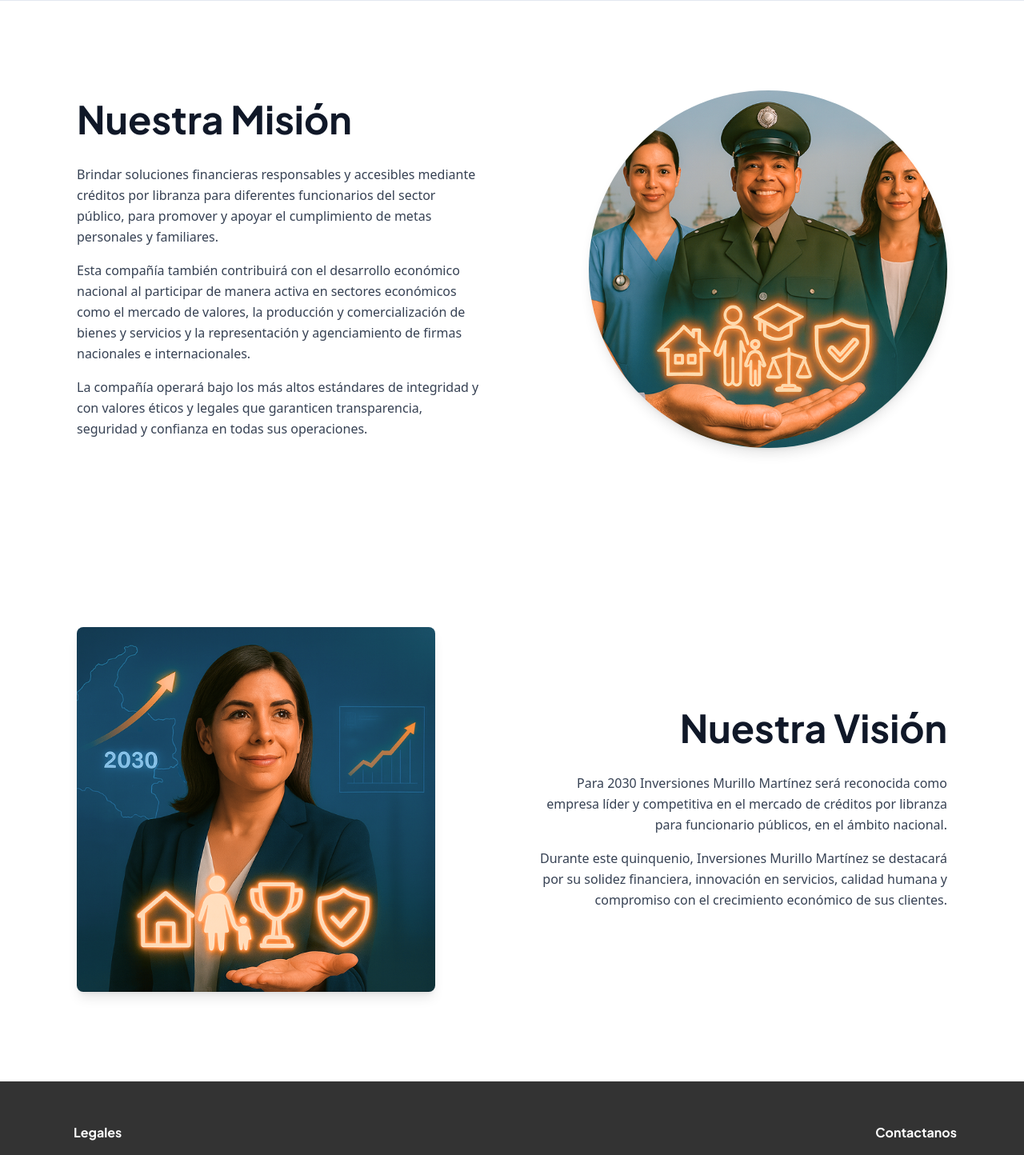
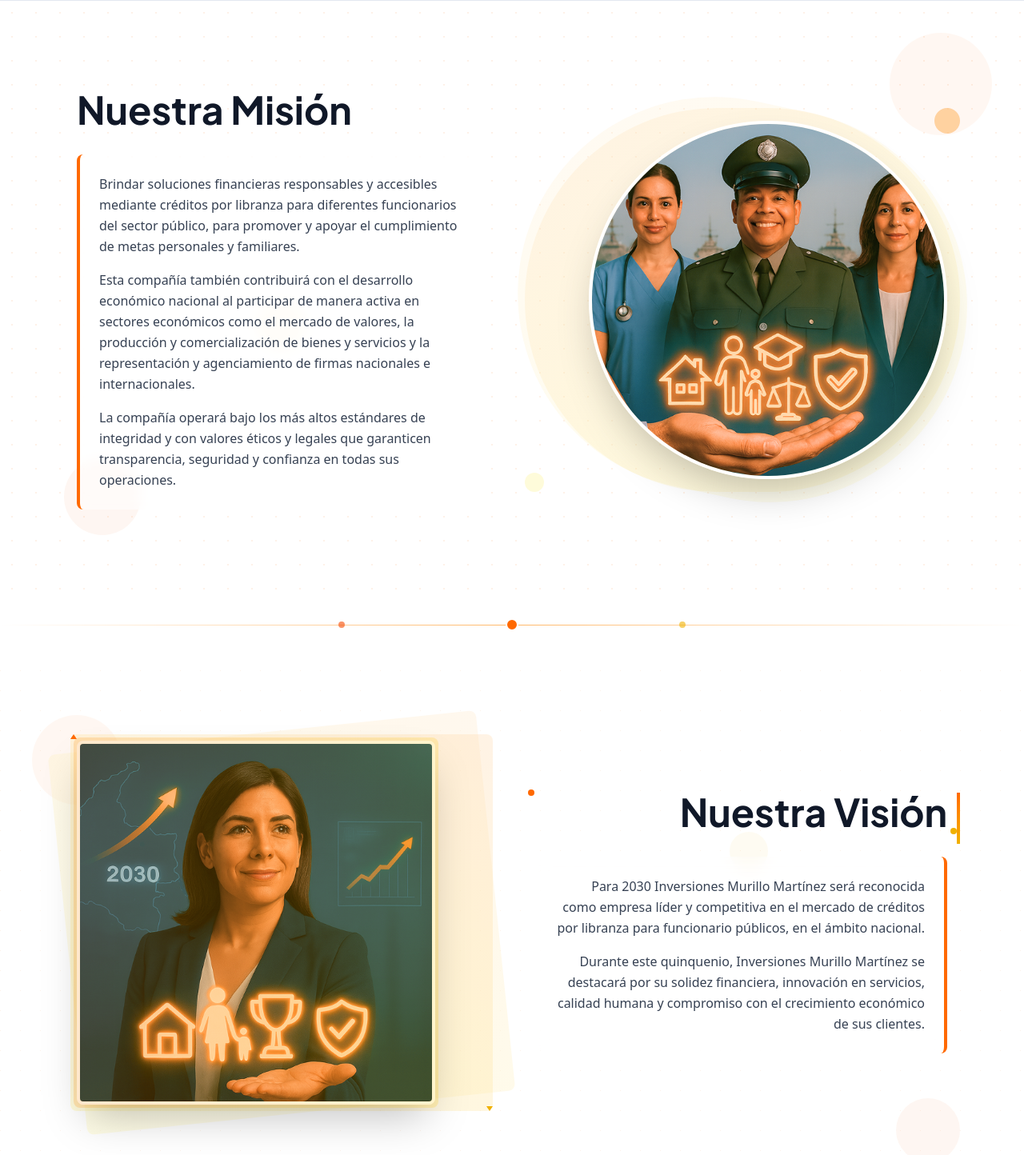
Before and after one commit to OliverVlz/sistema-creditos.client, a React (Vite) app: page /about in a window 1280 px wide. Shown: the part 80-1524 px from the top of the page at 80% size. Built offline with nearby package versions, Linux system fonts and the light colour scheme.

Commit message:
cleaning

```diff
--- a/src/modules/landing/pages/AboutPage/components/MissionVision.tsx
+++ b/src/modules/landing/pages/AboutPage/components/MissionVision.tsx
@@ -5,15 +5,32 @@
   return (
     <>
       {/* Sección Misión */}
-      <section className="w-full bg-white py-20 md:py-28">
-        <div className="mx-auto max-w-6xl px-4 sm:px-6 lg:px-8">
+      <section className="w-full bg-white py-20 md:py-28 relative overflow-hidden">
+        {/* Elementos decorativos de fondo */}
+        <div className="absolute inset-0 opacity-5">
+          <div className="absolute top-10 right-10 w-32 h-32 bg-orange-500 rounded-full"></div>
+          <div className="absolute bottom-20 left-20 w-24 h-24 bg-orange-600 rounded-full"></div>
+          <div className="absolute top-1/2 left-1/4 w-16 h-16 bg-yellow-500 rounded-full"></div>
+        </div>
+
+        {/* Patrón de puntos sutil */}
+        <div className="absolute inset-0 opacity-10">
+          <div className="absolute inset-0" style={{
+            backgroundImage: 'radial-gradient(circle, #f97316 1px, transparent 1px)',
+            backgroundSize: '30px 30px'
+          }}></div>
+        </div>
+
+        <div className="mx-auto max-w-6xl px-4 sm:px-6 lg:px-8 relative z-10">
           <div className="grid grid-cols-1 lg:grid-cols-2 gap-12 lg:gap-16 items-center">
             {/* Texto Misión - Izquierda */}
-            <div className="text-center lg:text-left">
-              <h3 className="font-plus-jakarta text-2xl md:text-5xl font-bold text-gray-900 mb-8">
+            <div className="text-center lg:text-left relative">
+
+              <h3 className="font-plus-jakarta text-2xl md:text-5xl font-bold text-gray-900 mb-8 relative">
                 Nuestra Misión
               </h3>
-              <div className="text-base md:text-base text-gray-700 leading-relaxed space-y-4">
+
+              <div className="text-base md:text-base text-gray-700 leading-relaxed space-y-4 bg-white/50 backdrop-blur-sm p-6 rounded-lg border-l-4 border-orange-500">
                 <p>
                   Brindar soluciones financieras responsables y accesibles mediante créditos por libranza para diferentes funcionarios del sector público, para promover y apoyar el cumplimiento de metas personales y familiares.
                 </p>
@@ -27,36 +44,91 @@
             </div>
 
             {/* Imagen Misión - Derecha */}
-            <div className="flex justify-center lg:justify-end">
+            <div className="flex justify-center lg:justify-end relative">
+              {/* Fondo decorativo detrás de la imagen */}
+              <div className="absolute inset-0 bg-gradient-to-br from-orange-100 to-yellow-100 rounded-full transform rotate-12 scale-110 opacity-30"></div>
+              <div className="absolute -inset-4 bg-gradient-to-br from-orange-200 to-yellow-200 rounded-full opacity-20"></div>
+
+              {/* Círculos decorativos */}
+              <div className="absolute -top-4 -right-4 w-8 h-8 bg-orange-300 rounded-full opacity-60"></div>
+              <div className="absolute -bottom-4 -left-4 w-6 h-6 bg-yellow-100 rounded-full opacity-60"></div>
+
+              <div className="relative z-10 transform hover:scale-105 transition-transform duration-300">
                 <img
                   src={misionImage}
                   alt="Nuestra Misión"
-                className="w-full max-w-md h-auto rounded-full shadow-lg"
+                  className="w-full max-w-md h-auto rounded-full shadow-2xl border-4 border-white"
                 />
+                {/* Efecto de brillo */}
+                <div className="absolute inset-0 rounded-full bg-gradient-to-tr from-transparent via-white/20 to-transparent opacity-0 hover:opacity-100 transition-opacity duration-300"></div>
+              </div>
             </div>
           </div>
         </div>
       </section>
 
+      {/* Separador decorativo */}
+      <div className="w-full h-px bg-gradient-to-r from-transparent via-orange-300 to-transparent my-8 relative">
+        <div className="absolute left-1/2 transform -translate-x-1/2 -translate-y-1/2 w-4 h-4 bg-orange-500 rounded-full border-2 border-white"></div>
+        <div className="absolute left-1/3 transform -translate-x-1/2 -translate-y-1/2 w-2 h-2 bg-orange-600 rounded-full opacity-60"></div>
+        <div className="absolute right-1/3 transform translate-x-1/2 -translate-y-1/2 w-2 h-2 bg-yellow-500 rounded-full opacity-60"></div>
+      </div>
+
       {/* Sección Visión */}
-      <section className="w-full bg-global-11 py-20 md:py-28">
-        <div className="mx-auto max-w-6xl px-4 sm:px-6 lg:px-8">
+      <section className="w-full bg-global-11 py-20 md:py-28 relative overflow-hidden">
+        {/* Elementos decorativos de fondo */}
+        <div className="absolute inset-0 opacity-5">
+          <div className="absolute top-20 left-10 w-28 h-28 bg-orange-500 rounded-full"></div>
+          <div className="absolute bottom-10 right-20 w-20 h-20 bg-orange-600 rounded-full"></div>
+          <div className="absolute top-1/3 right-1/4 w-12 h-12 bg-yellow-500 rounded-full"></div>
+        </div>
+
+        {/* Patrón de líneas sutil */}
+        <div className="absolute inset-0 opacity-10">
+          <div className="absolute inset-0" style={{
+            backgroundImage: 'linear-gradient(45deg, #f97316 1px, transparent 1px)',
+            backgroundSize: '25px 25px'
+          }}></div>
+        </div>
+
+        <div className="mx-auto max-w-6xl px-4 sm:px-6 lg:px-8 relative z-10">
           <div className="grid grid-cols-1 lg:grid-cols-2 gap-12 lg:gap-16 items-center">
             {/* Imagen Visión - Izquierda */}
-            <div className="flex justify-center lg:justify-start">
+            <div className="flex justify-center lg:justify-start relative">
+              {/* Fondo decorativo detrás de la imagen */}
+              <div className="absolute inset-0 bg-gradient-to-bl from-orange-100 to-yellow-100 rounded-lg transform -rotate-6 scale-105 opacity-40"></div>
+              <div className="absolute -inset-2 bg-gradient-to-bl from-orange-200 to-yellow-200 rounded-lg opacity-30"></div>
+
+              {/* Triángulos decorativos */}
+              <div className="absolute -top-2 -left-2 w-0 h-0 border-l-4 border-r-4 border-b-6 border-l-transparent border-r-transparent border-b-orange-500"></div>
+              <div className="absolute -bottom-2 -right-2 w-0 h-0 border-l-4 border-r-4 border-t-6 border-l-transparent border-r-transparent border-t-yellow-500"></div>
+
+              <div className="relative z-10 transform hover:scale-105 transition-transform duration-300">
                 <img
                   src={visionImage}
                   alt="Nuestra Visión"
-                className="w-full max-w-md h-auto rounded-lg shadow-lg"
+                  className="w-full max-w-md h-auto rounded-lg shadow-2xl border-4 border-white relative"
                 />
+                {/* Marco decorativo */}
+                <div className="absolute -inset-1 bg-gradient-to-r from-orange-400 to-yellow-400 rounded-lg opacity-20"></div>
+                {/* Efecto de overlay al hacer hover */}
+                <div className="absolute inset-0 rounded-lg bg-gradient-to-t from-orange-500/20 via-transparent to-yellow-500/20 opacity-0 hover:opacity-100 transition-opacity duration-300"></div>
+              </div>
             </div>
 
             {/* Texto Visión - Derecha */}
-            <div className="text-center lg:text-right">
-              <h3 className="font-plus-jakarta text-2xl md:text-5xl font-bold text-gray-900 mb-8">
+            <div className="text-center lg:text-right relative">
+              {/* Línea decorativa */}
+              <div className="absolute -right-4 top-0 w-1 h-16 bg-gradient-to-b from-orange-500 to-yellow-500 lg:block hidden"></div>
+
+              <h3 className="font-plus-jakarta text-2xl md:text-5xl font-bold text-gray-900 mb-8 relative">
                 Nuestra Visión
+                {/* Elementos decorativos pequeños */}
+                <div className="absolute -top-1 -left-3 w-2 h-2 bg-orange-500 rounded-full"></div>
+                <div className="absolute -bottom-1 -right-3 w-2 h-2 bg-yellow-500 rounded-full"></div>
               </h3>
-              <div className="text-base md:text-base text-gray-700 leading-relaxed space-y-4">
+
+              <div className="text-base md:text-base text-gray-700 leading-relaxed space-y-4 bg-white/30 backdrop-blur-sm p-6 rounded-lg border-r-4 border-orange-500">
                 <p>
                   Para 2030 Inversiones Murillo Martínez será reconocida como empresa líder y competitiva en el mercado de créditos por libranza para funcionario públicos, en el ámbito nacional.
                 </p>
```
Lines whose indentation alone changed are shown as unchanged.
